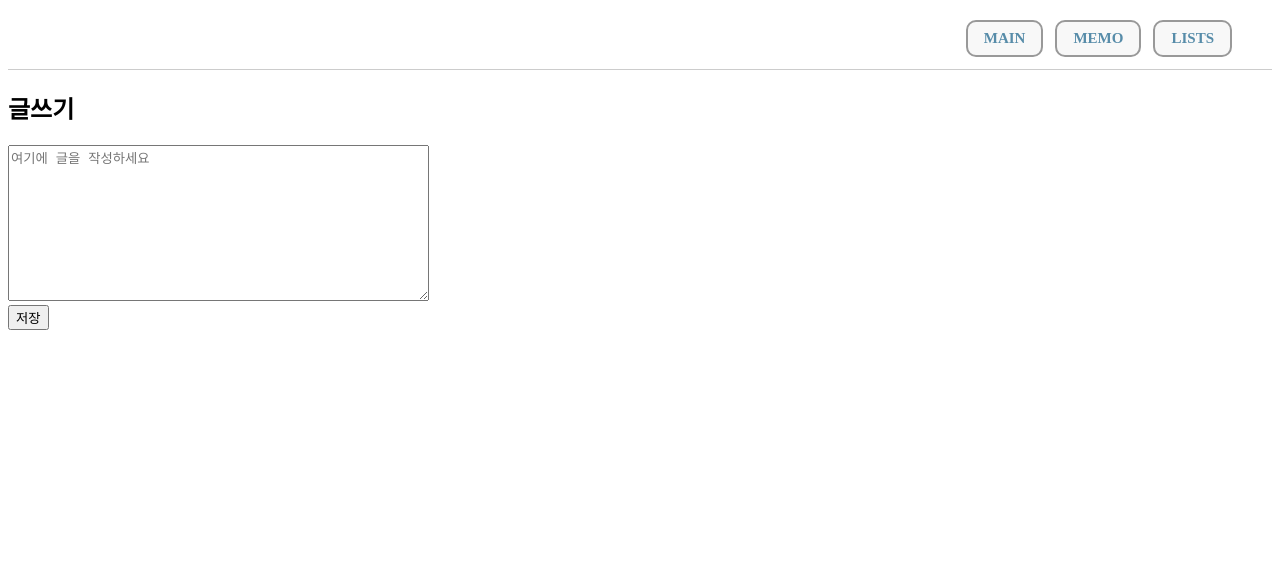
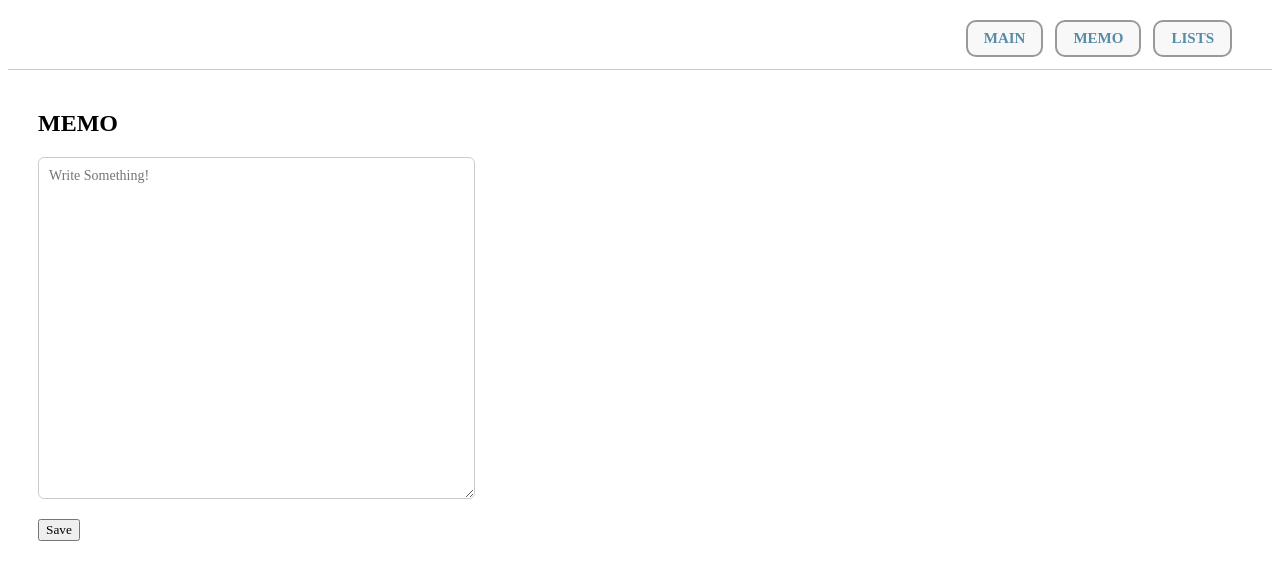
Before and after one commit to hiasince04/portfolio, a React (Create React App) app: page /write in a window 1280 px wide. Shown: the top 580 px of the page. Built offline with nearby package versions, Linux system fonts and the light colour scheme.

Commit message:
삭제 기능 추가, 폰트 수정

```diff
--- a/src/App.js
+++ b/src/App.js
@@ -13,13 +13,18 @@ function App() {
         setPosts([...posts, text]);
     };
 
+    const deletePost = (index) => {
+        const updated = posts.filter((_, i) => i !== index);
+        setPosts(updated);
+    };
+
     return (
         <BrowserRouter>
             <Navbar />
             <Routes>
                 <Route path="/" element={<MainPage />} />
                 <Route path="/write" element={<WritePage onSave={addPost} />} />
-                <Route path="/list" element={<ListPage posts={posts} />} />
+                <Route path="/list" element={<ListPage posts={posts} onDelete={deletePost} />} />
             </Routes>
         </BrowserRouter>
     );
--- a/src/pages/ListPage.jsx
+++ b/src/pages/ListPage.jsx
@@ -1,13 +1,33 @@
-function ListPage({ posts }) {
+function ListPage({ posts, onDelete }) {
     return (
-        <div>
-            <h2>글 목록</h2>
+        <div style={{ padding: '20px', fontFamily: "'DM Serif Display', serif" }}>
+            <h2>Lists</h2>
             {posts.length === 0 ? (
-                <p>아직 작성된 글이 없습니다.</p>
+                <p>There's nothing here!</p>
             ) : (
-                <ul>
+                <ul style={{ listStyle: 'none', padding: 0 }}>
                     {posts.map((post, index) => (
-                        <li key={index}>{post}</li>
+                        <li
+                            key={index}
+                            style={{ marginBottom: '12px', borderBottom: '1px solid #ddd', paddingBottom: '10px' }}
+                        >
+                            {post}
+                            <button
+                                onClick={() => onDelete(index)}
+                                style={{
+                                    marginLeft: '10px',
+                                    padding: '4px 10px',
+                                    fontSize: '12px',
+                                    backgroundColor: '#ff4d4f',
+                                    color: 'white',
+                                    border: 'none',
+                                    borderRadius: '4px',
+                                    cursor: 'pointer',
+                                }}
+                            >
+                                Delete
+                            </button>
+                        </li>
                     ))}
                 </ul>
             )}
--- a/src/pages/WritePage.jsx
+++ b/src/pages/WritePage.jsx
@@ -11,17 +11,27 @@ function WritePage({ onSave }) {
     };
 
     return (
-        <div>
-            <h2>글쓰기</h2>
+        <div style={{ paddingLeft: '30px', paddingTop: '20px' }}>
+            <h2 style={{ fontFamily: "'DM Serif Display', serif" }}>MEMO</h2>
             <textarea
                 value={text}
                 onChange={(e) => setText(e.target.value)}
-                rows="10"
+                rows="20"
                 cols="50"
-                placeholder="여기에 글을 작성하세요"
+                placeholder="Write Something!"
+                style={{
+                    display: 'block',
+                    fontFamily: "'DM Serif Display', serif",
+                    marginBottom: '20px',
+                    padding: '10px',
+                    fontSize: '14px',
+                    borderRadius: '6px',
+                    border: '1px solid #ccc',
+                }}
             />
-            <br />
-            <button onClick={handleSave}>저장</button>
+            <button onClick={handleSave} style={{ fontFamily: "'DM Serif Display', serif" }}>
+                Save
+            </button>
         </div>
     );
 }
```
